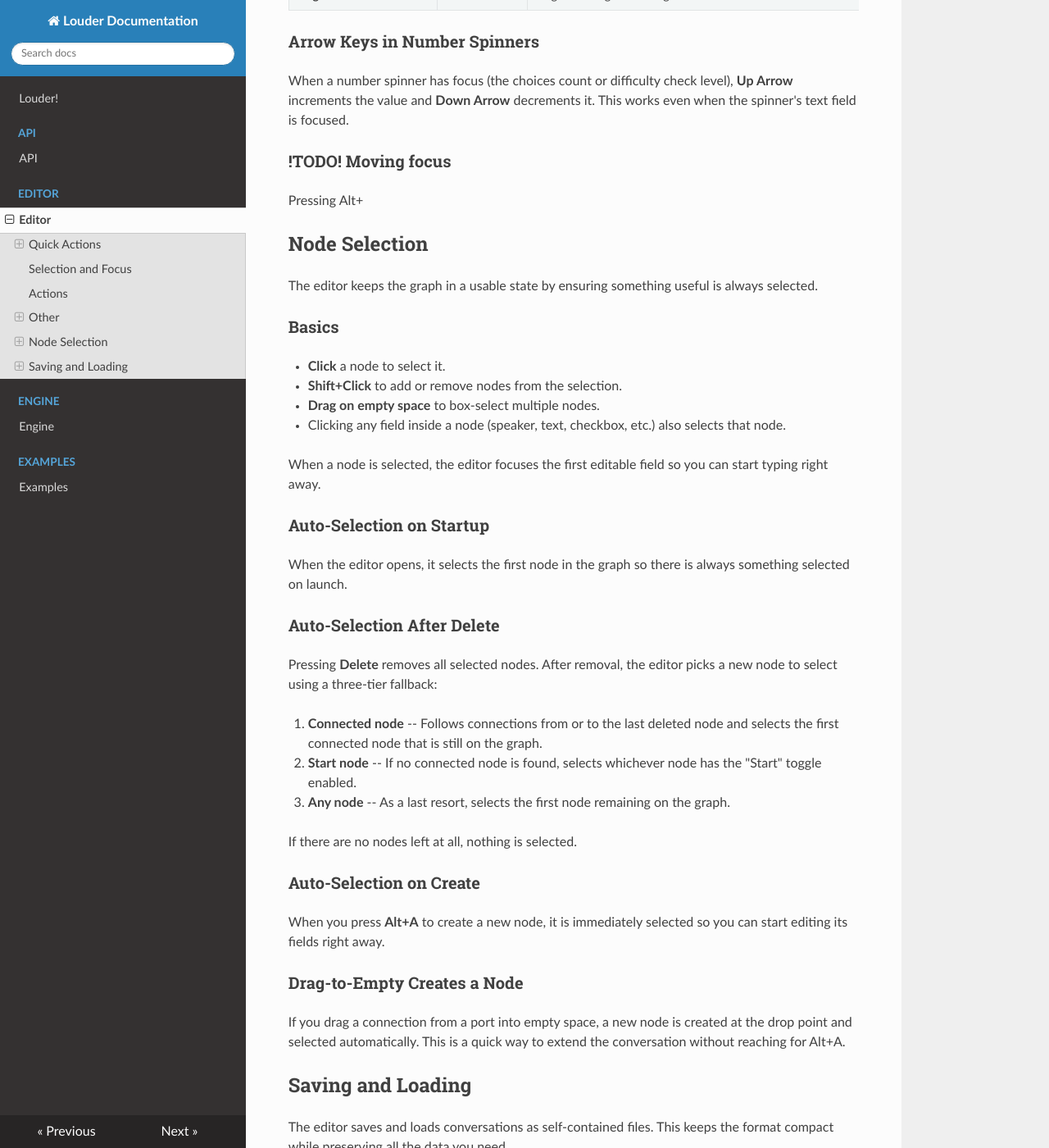
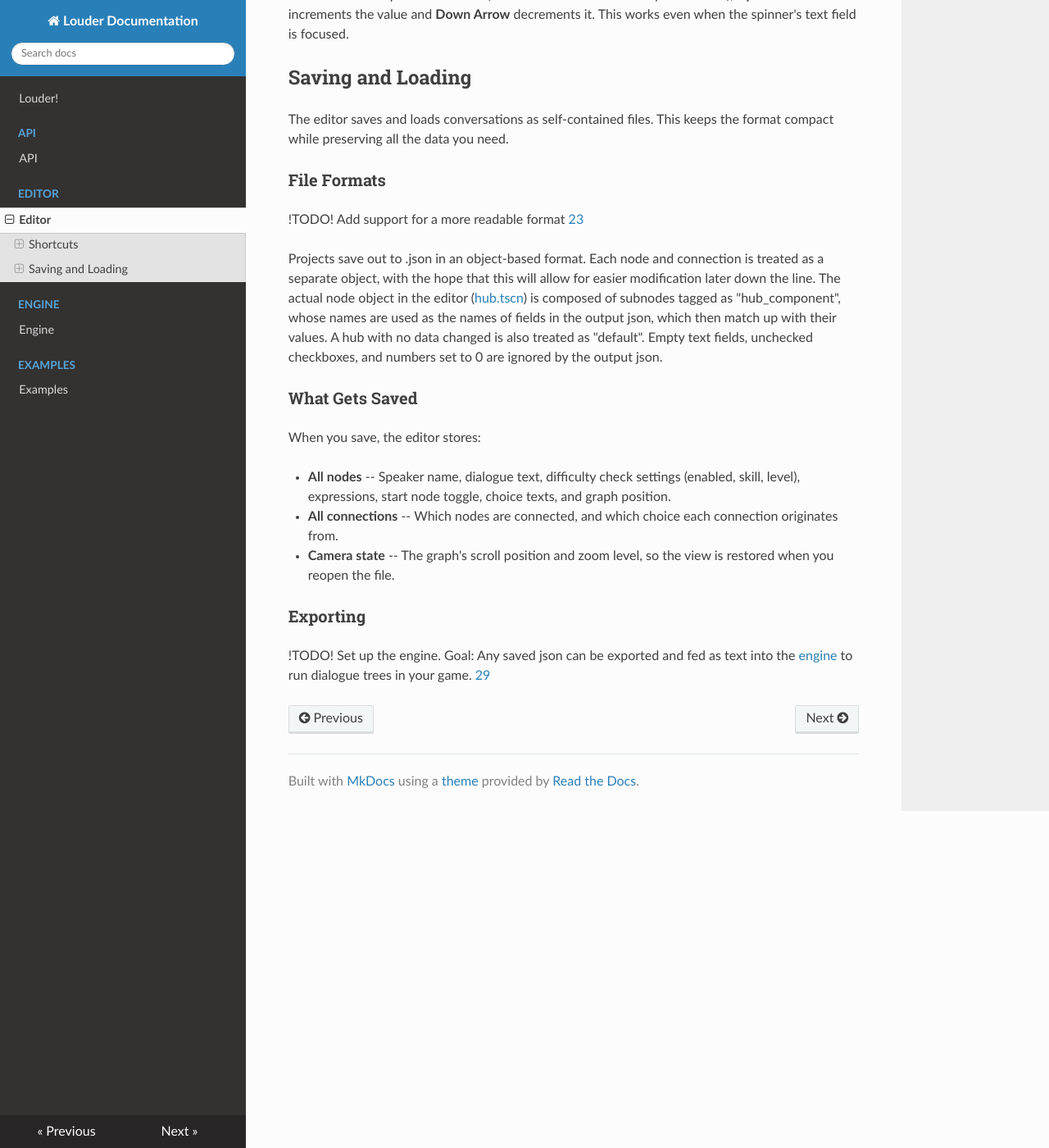
Before and after one commit to Roboticy3/Louder, an MkDocs documentation site: the page built from docs/docs/editor/index.md, in a window 1280 px wide and 1400 px high, scrolled down 1695 px. Shown: the whole window at 82% size. Built offline with MkDocs 1.6.1, drawn with Linux system fonts in a browser that asks for light colours; nearby versions of some CDN libraries; some of the changed text lies outside the part shown.

Commit message:
Update index.md

```diff
--- a/docs/docs/editor/index.md
+++ b/docs/docs/editor/index.md
@@ -10,29 +10,24 @@ choices. When you save, the entire graph is exported as a single file
 that can be shared with collaborators or used with the [engine](/engine/)
 to run dialogue in your game.
 
-## Quick Actions
+## Shortcuts
+!TODO! Most keybinds do not work while editing text. This should be fixed somehow. [28](https://github.com/Roboticy3/Louder/issues/28)
 
-Keyboard shortcuts are the fastest way to work in the editor. Most actions
-are single keystroke or two-key combos that work regardless of what field
-has focus.
-
-### Shortcuts
-!TODO! Most keybinds do not work while editing text. This should be fixed somehow.
-
-## Selection and Focus
-!TODO! Focus changes based on how nodes are connected to each other is still not done. This should improve flow.
+### Selection and Focus
+!TODO! Focus changes based on how nodes are connected to each other is still not done. This should improve flow. [27](https://github.com/Roboticy3/Louder/issues/27)
 
 | Shortcut | Action | Description |
 |---|---|---|
 | **Alt+A** | Create Node | Spawns a new dialogue node at the current mouse position. If you keep pressing Alt+A without moving the mouse, each new node is offset slightly so they don't stack on top of each other. |
 | **Tab/Shift+Tab** | Next/Previous | Move to the next editable field in a node. If no node is selected or the last editable field of the current node is selected, a different node is selected. |
+| **Up/Down** | Increase/Decrease | Change the value of a number spinner up or down by one. |
 
-## Actions
+### Actions
 | Shortcut | Action | Description |
 |---|---|---|
 | **Delete** | Delete | Removes all currently selected nodes from the graph. After deletion, the editor automatically selects a nearby node (see [Node Selection](#node-selection)). |
 
-## Other
+### Other
 | Shortcut | Action | Description |
 |---|---|---|
 | **F3** | Debug Toggle | Toggles the on-screen debug overlay, which displays runtime messages. Messages auto-expire after a short duration. |
@@ -63,85 +58,15 @@ When a number spinner has focus (the choices count or difficulty check level),
 **Up Arrow** increments the value and **Down Arrow** decrements it. This
 works even when the spinner's text field is focused.
 
-### !TODO! Moving focus
-
-Pressing Alt+
-
-## Node Selection
-
-The editor keeps the graph in a usable state by ensuring something useful is
-always selected.
-
-### Basics
-
-- **Click** a node to select it.
-- **Shift+Click** to add or remove nodes from the selection.
-- **Drag on empty space** to box-select multiple nodes.
-- Clicking any field inside a node (speaker, text, checkbox, etc.) also
-  selects that node.
-
-When a node is selected, the editor focuses the first editable field so you
-can start typing right away.
-
-### Auto-Selection on Startup
-
-When the editor opens, it selects the first node in the graph so there is
-always something selected on launch.
-
-### Auto-Selection After Delete
-
-Pressing **Delete** removes all selected nodes. After removal, the editor
-picks a new node to select using a three-tier fallback:
-
-1. **Connected node** -- Follows connections from or to the last deleted node
-   and selects the first connected node that is still on the graph.
-2. **Start node** -- If no connected node is found, selects whichever node
-   has the "Start" toggle enabled.
-3. **Any node** -- As a last resort, selects the first node remaining on the
-   graph.
-
-If there are no nodes left at all, nothing is selected.
-
-### Auto-Selection on Create
-
-When you press **Alt+A** to create a new node, it is immediately selected so
-you can start editing its fields right away.
-
-### Drag-to-Empty Creates a Node
-
-If you drag a connection from a port into empty space, a new node is created
-at the drop point and selected automatically. This is a quick way to extend
-the conversation without reaching for Alt+A.
-
 ## Saving and Loading
 
 The editor saves and loads conversations as self-contained files. This
 keeps the format compact while preserving all the data you need.
 
 ### File Formats
+!TODO! Add support for a more readable format [23](https://github.com/Roboticy3/Louder/issues/23)
 
-The editor supports two file formats:
-
-- **`.tres`** -- A human-readable, text-based format. Great for version
-  control and manual inspection.
-- **`.res`** -- A compact binary format. Smaller file size but not
-  diff-friendly.
-
-Both formats store the same data. The choice between them is a matter of
-preference.
-
-### Quick Save (Ctrl+S)
-
-If the conversation has been saved before, **Ctrl+S** overwrites the existing
-file immediately with no dialog.
-
-If the conversation has never been saved, **Ctrl+S** opens the Save As dialog
-so you can choose a file name and location.
-
-### Save As (Ctrl+Shift+S)
-
-Always opens the Save As dialog, even if the conversation already has a file
-path. Use this to save a copy under a different name.
+Projects save out to .json in an object-based format. Each node and connection is treated as a separate object, with the hope that this will allow for easier modification later down the line. The actual node object in the editor ([hub.tscn](https://github.com/Roboticy3/Louder/blob/main/editor/entities/hub.tscn)) is composed of subnodes tagged as "hub_component", whose names are used as the names of fields in the output json, which then match up with their values. A hub with no data changed is also treated as "default". Empty text fields, unchecked checkboxes, and numbers set to 0 are ignored by the output json.
 
 ### What Gets Saved
 
@@ -155,17 +80,6 @@ When you save, the editor stores:
 - **Camera state** -- The graph's scroll position and zoom level, so the
   view is restored when you reopen the file.
 
-### Loading (Ctrl+O)
+### Exporting
 
-Opening a file via **Ctrl+O** clears the entire editor and recreates the
-conversation from the file. All nodes and connections are rebuilt, and the
-camera position and zoom are restored.
-
-### Sharing Conversations
-
-Because conversations are stored as standard files, you can share them with
-other people who have the editor. Simply send the `.tres` or `.res` file and
-they can open it with **Ctrl+O**.
-
-You can also use saved conversation files directly with the
-[engine](/engine/) to run dialogue trees in your game.
+!TODO! Set up the engine. Goal: Any saved json can be exported and fed as text into the [engine](/engine/) to run dialogue trees in your game. [29](https://github.com/Roboticy3/Louder/issues/29)
```
